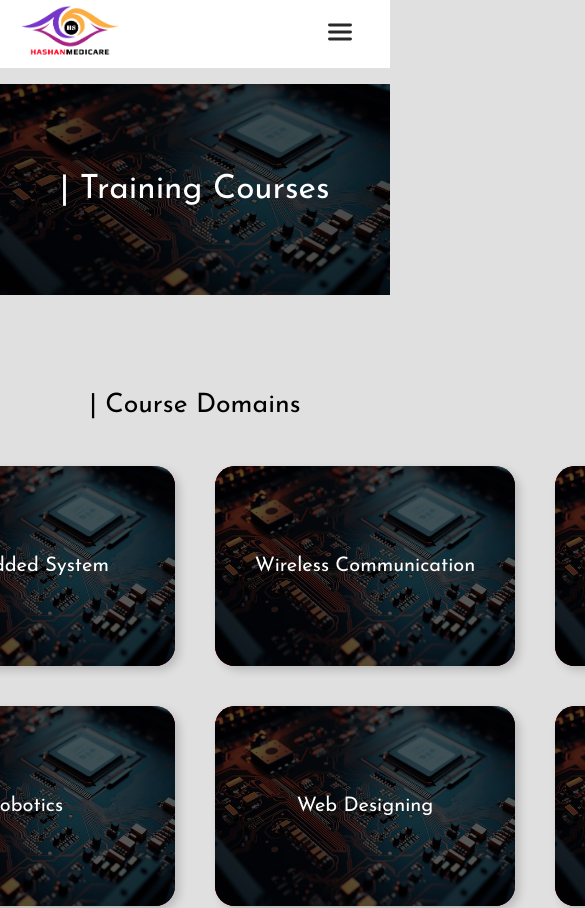
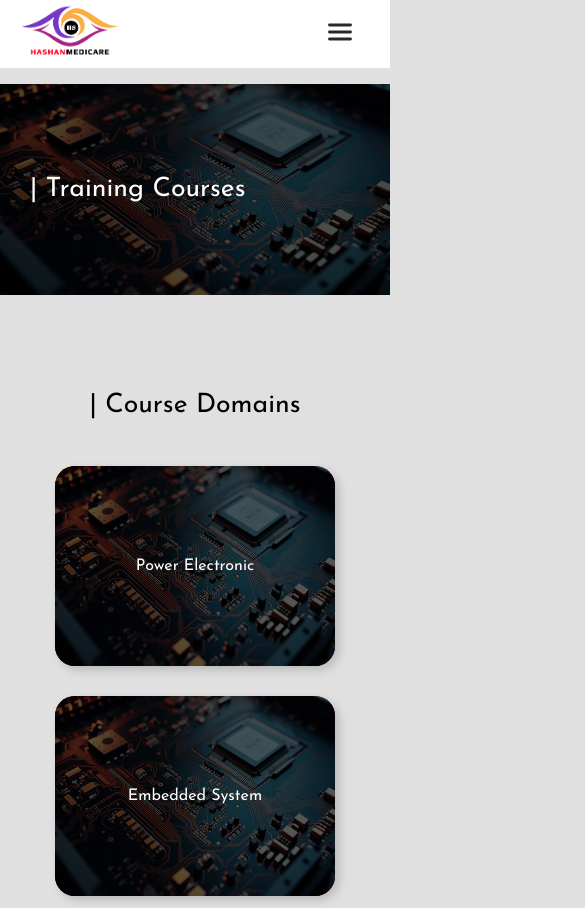
Before and after one commit to Kishor404/HashanMedicare, a React (Create React App) app in the folder frontend/: page /Course in a window 390 px wide. Shown: the top 908 px of the page, 585 px wide, since content can reach past the window. Built offline with nearby package versions, Linux system fonts and the light colour scheme; a web font is replaced by a local one.

Commit message:
Course Responsive

```diff
--- a/frontend/src/Components/Components.css
+++ b/frontend/src/Components/Components.css
@@ -20,7 +20,7 @@
     cursor: pointer;
 }
 .NavBar .Nav-L{
-    width: 60%;
+    width: 50%;
 
     display: flex;
     justify-content: space-around;
--- a/frontend/src/Pages/Course.js
+++ b/frontend/src/Pages/Course.js
@@ -42,8 +42,6 @@ const Course=()=>{
                                 <p>Image Processing</p>
                             </div>
                         </div>
-                    </div>
-                    <div className="Course-Row">
                         <div className="Course-Card">
                             <img src={CourseImg} alt="Course"/>
                             <div>
--- a/frontend/src/Styles/Course.css
+++ b/frontend/src/Styles/Course.css
@@ -8,7 +8,6 @@
     align-items: center;
     flex-direction: column;
     border-radius: 20px;
-    margin: 20px;
     box-shadow: 4px 4px 10px rgba(0, 0, 0, 0.178);
 }
 .Course-Card div,.Course-Card img{
@@ -36,9 +35,10 @@
     flex-direction: column;
 }
 .Course-Row{
-    display: flex;
-    justify-content: center;
-    align-items: center;
+    display: grid;
+    grid-gap: 30px;
+    grid-template-columns: repeat(4, 1fr);
+    padding-bottom: 30px;
 }
 .Course-Cont{
     width: 100%;
@@ -50,4 +50,43 @@
 }
 .Course-Title{
     font-size: 20pt;
+    padding-bottom: 20px;
 }
+
+@media (max-width:1360px) {
+    .Course-Row{
+        grid-template-columns: repeat(3, 1fr);
+    }
+}
+@media (max-width:1020px) {
+    .Course-Card,.Course-Card div,.Course-Card img{
+        width: 200px;
+    }
+    .Course-Card div p{
+        font-size: 12pt;
+        text-align: center;
+        line-height: 20px;
+    }
+}
+@media (max-width:710px) {
+    .Course-Row{
+        grid-template-columns: repeat(2, 1fr);
+    }
+    .Course-Card,.Course-Card div,.Course-Card img{
+        width: 170px;
+        height: 170px;
+    }
+}
+@media (max-width:395px) {
+    .TopHeader div p{
+        font-size: 20pt;
+        padding-left: 30px;
+    }
+    .Course-Row{
+        grid-template-columns: repeat(1, 1fr);
+    }
+    .Course-Card,.Course-Card div,.Course-Card img{
+        width: 280px;
+        height: 200px;
+    }
+}
```
